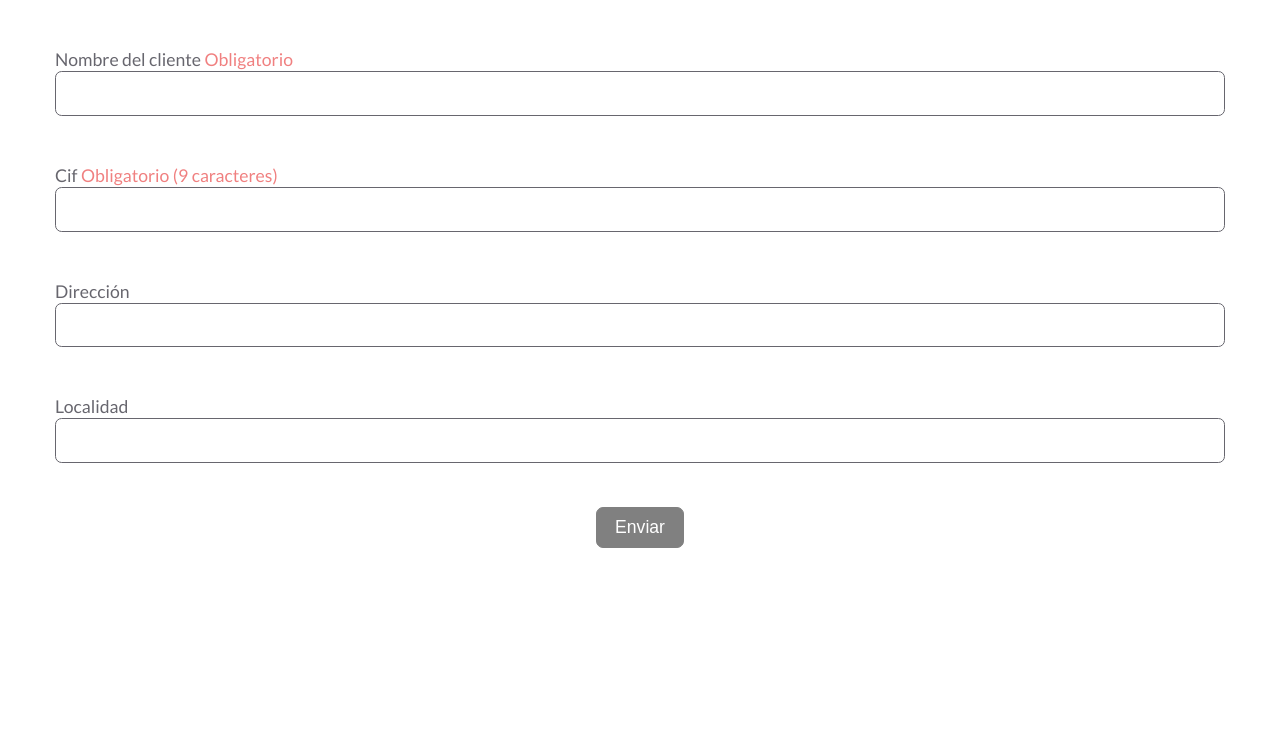
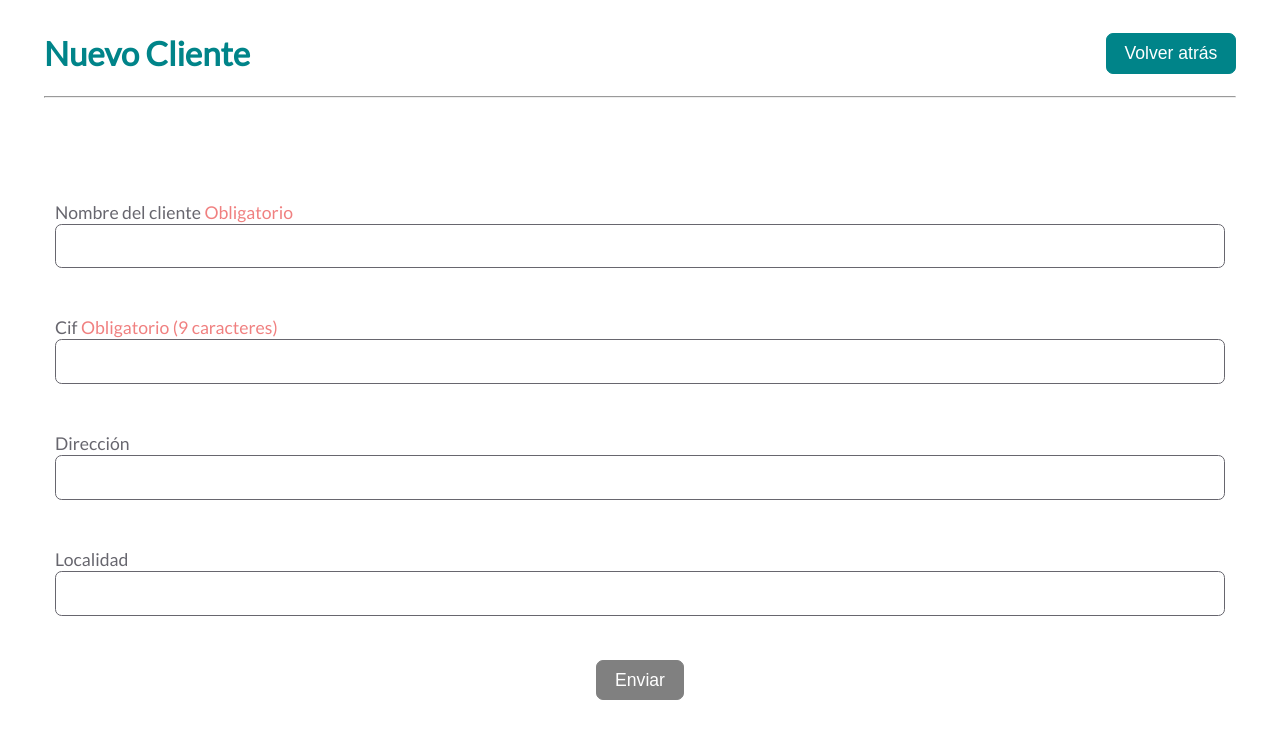
Before and after one commit to sergioperdomo/ProyectoGestionCLientesANgular, an Angular app in the folder p12proyectoCrud/: page /crear-cliente in a window 1280 px wide. Shown: the top 738 px of the page. Built offline with nearby package versions, Linux system fonts and the light colour scheme.

Commit message:
Añadiendo un botón para que nos permita vovler al componente cleintes

```diff
--- a/p12proyectoCrud/src/app/clientes/crear-cliente/crear-cliente.component.html
+++ b/p12proyectoCrud/src/app/clientes/crear-cliente/crear-cliente.component.html
@@ -1,4 +1,13 @@
 <div class="container">
+      <div class="row">
+        <div class="col-100">
+          <h1 class="button-and-title">
+            <span>Nuevo Cliente</span>
+            <button routerLink="/clientes">Volver atrás</button>
+          </h1>
+          <hr>
+        </div>
+      </div>
       <div class="row">
         <form [formGroup]="form" (ngSubmit)="enviarCliente()">
             <div class="row">
```
Lines whose indentation alone changed are shown as unchanged.
